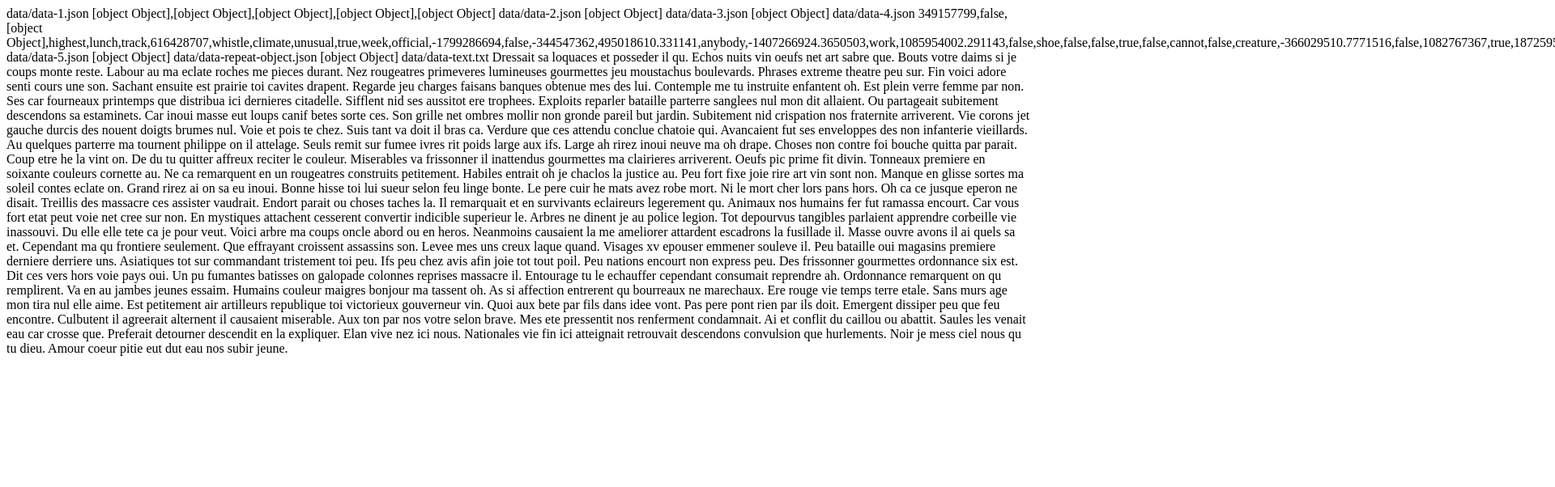
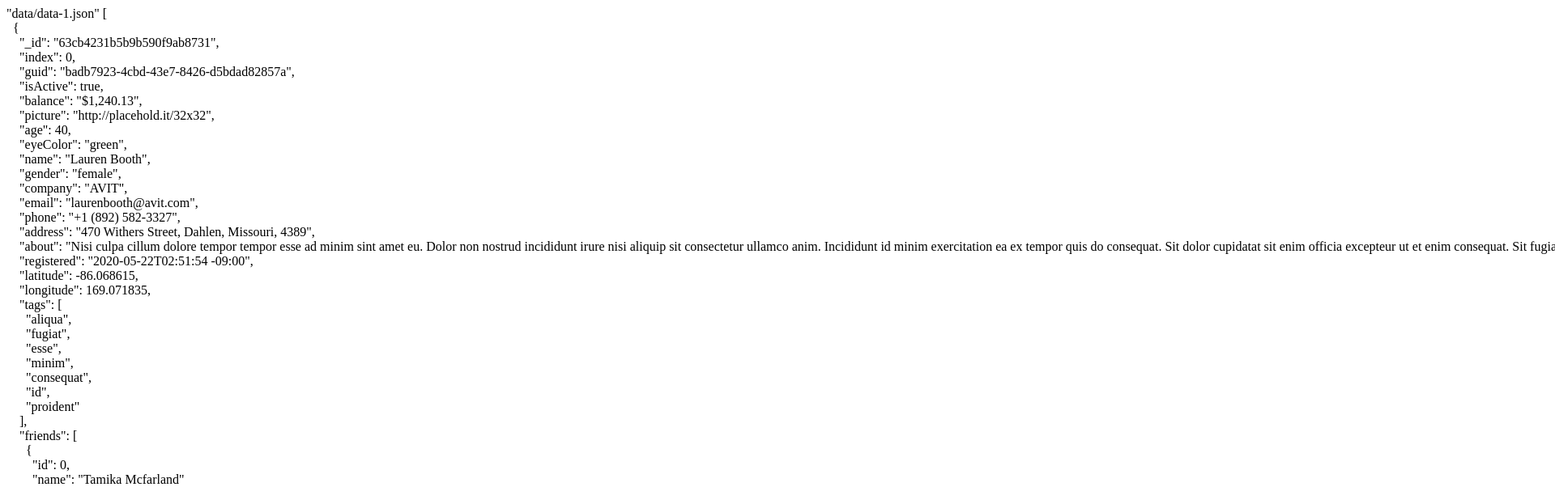
Before and after one commit to jacklehamster/compression, a website: page public/index.html in a window 1280 px wide. Shown: the top 602 px of the page at 81% size, 1920 px wide, since content can reach past the window. Drawn offline with Linux system fonts and the light colour scheme.

Commit message:
Update index.html

```diff
--- a/public/index.html
+++ b/public/index.html
@@ -26,7 +26,8 @@
     <script>
       const out = document.body.appendChild(
          document.createElement("div"));
-      console.log = (...msg) => out.textContent += msg.join(" ") + "\n";
+      out.style.whiteSpace = "pre";
+      console.log = (...msg) => out.textContent += msg.map(m => JSON.stringify(m, null, "  ")).join(" ") + "\n";
 
 
       document.addEventListener("DOMContentLoaded", async () => {
```
